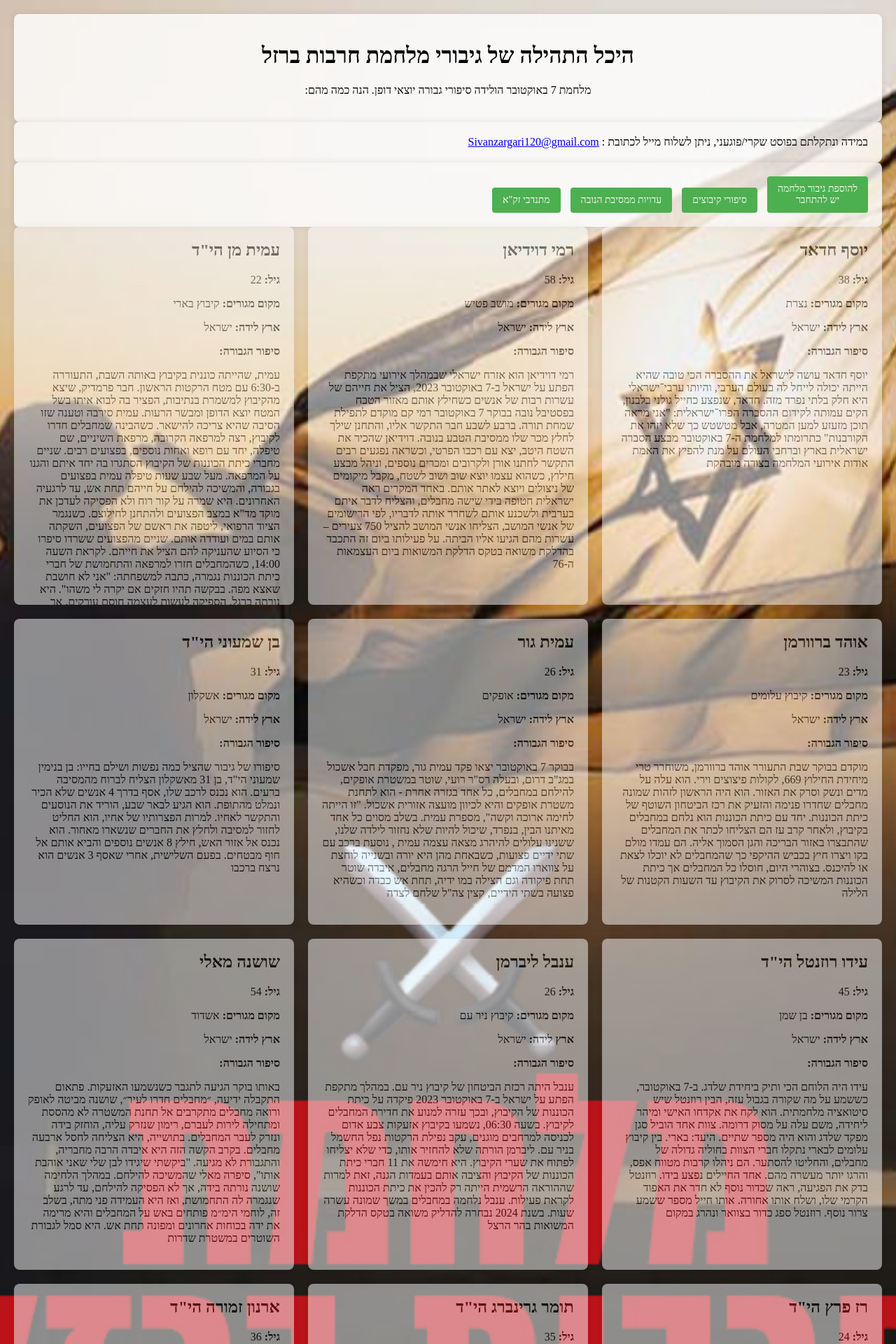
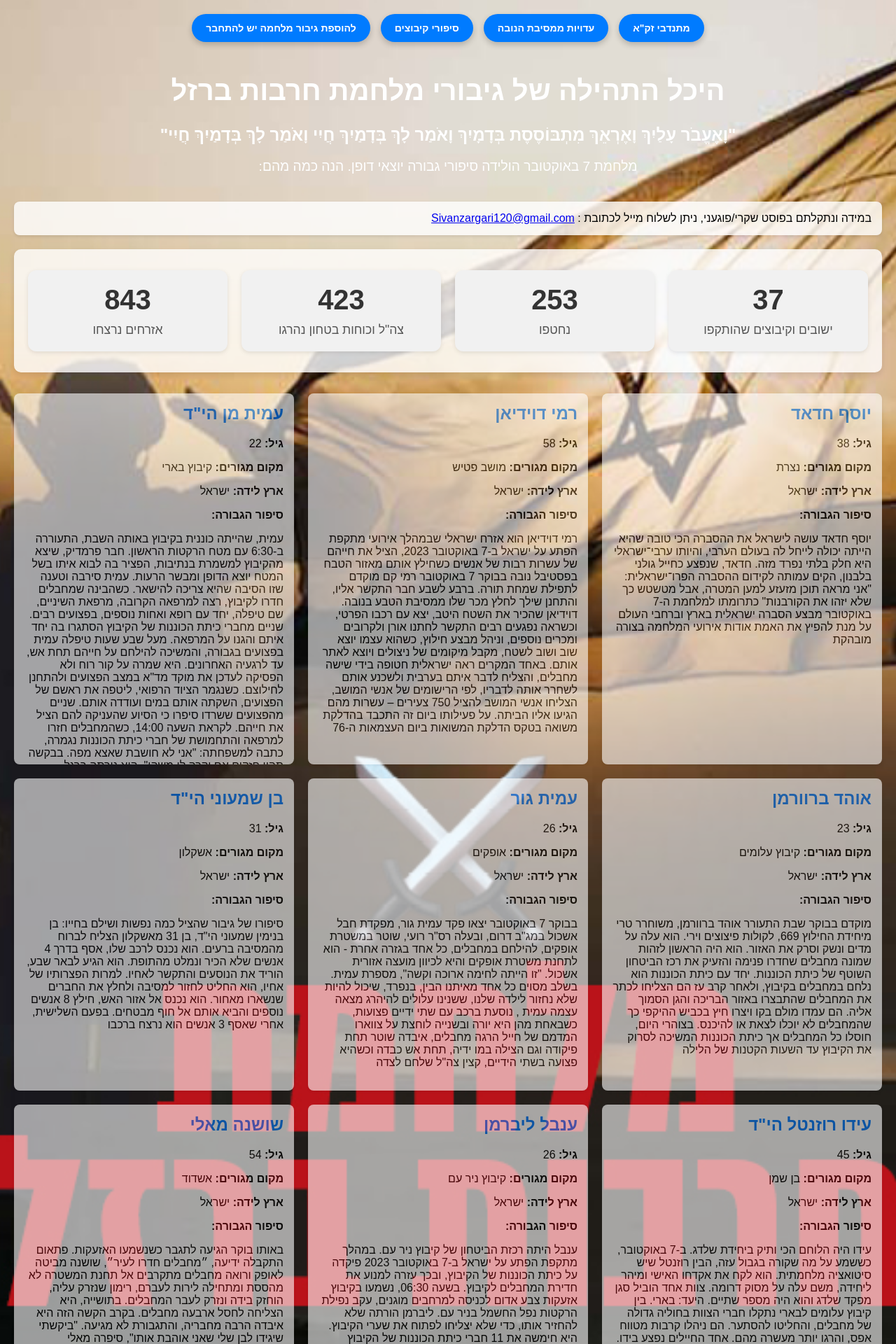
Before and after one commit to SivanZargari/Iron-Swords-Project, a Django app: page / in a window 1280 px wide. Shown: the top 1920 px of the page at 70% size. Run offline with Django 5.2, Linux system fonts and the light colour scheme; data comes from the database, SQL or seed files in the repository; both versions use the stored data as it was after the commit; parts of the project's set-up code (start-up, migrations or seed data) failed here and were passed over.

Commit message:
Add files via upload

```diff
--- a/Iron Swords Project/Iron Swords Project/myProject/ironSwordsApp/templates/home.html
+++ b/Iron Swords Project/Iron Swords Project/myProject/ironSwordsApp/templates/home.html
@@ -9,33 +9,75 @@
         body, html {
             height: 100%;
             margin: 0;
-            font-family: Times New Roman, sans-serif;
-            background-color: #f4f4f4;
+            font-family: Arial, sans-serif;
+            background-color: #e9ecef;
             display: flex;
             flex-direction: column;
+            overflow-x: hidden; /* Prevent horizontal scroll */
         }
         .bg {
             background-image: url("{% static 'images/picc.jpg' %}");
             background-position: center;
             background-repeat: no-repeat;
             background-size: cover;
-            flex: 1; /* Allow the main content area to expand */
+            background-attachment: fixed;
+            flex: 1;
             padding: 20px;
             box-sizing: border-box;
-        }
-        .header, .ad-square, .button-square, .hero-box {
-            background-color: rgba(255, 255, 255, 0.8);
-            padding: 20px;
-            border-radius: 8px;
-            box-shadow: 0 0 10px rgba(0,0,0,0.1);
+            display: flex;
+            flex-direction: column;
         }
         .header {
             text-align: center;
+            margin-bottom: 20px;
+            color: #ffffff;
+        }
+        .header h1 {
+            font-size: 2.5em;
+        }
+        .header h2 {
+            font-size: 1.5em;
+        }
+        .header p {
+            font-size: 1.2em;
+        }
+        .ad-square {
+            direction: rtl;
+            text-align: right;
+            background-color: rgba(255, 255, 255, 0.8);
+            padding: 15px;
+            border-radius: 8px;
+            box-shadow: 0 2px 4px rgba(0, 0, 0, 0.1);
+            margin-bottom: 20px;
+        }
+        .button-container {
+            display: flex;
+            flex-direction: row;
+            justify-content: center;
+            gap: 15px;
+            margin-bottom: 20px;
+        }
+        .button-container a {
+            display: inline-block;
+            background-color: #007bff;
+            color: #fff;
+            padding: 12px 20px;
+            text-decoration: none;
+            border-radius: 25px;
+            font-size: 14px;
+            font-weight: bold;
+            transition: background-color 0.3s, transform 0.3s;
+            box-shadow: 0 4px 8px rgba(0, 0, 0, 0.2);
+        }
+        .button-container a:hover {
+            background-color: #0056b3;
+            transform: translateY(-3px);
         }
         .hero-grid {
             display: grid;
             grid-template-columns: repeat(auto-fit, minmax(300px, 1fr));
             gap: 20px;
+            margin-bottom: 20px;
         }
         .hero-box {
             text-align: right;
@@ -43,69 +85,109 @@
             max-height: 500px;
             background-color: white;
             overflow: auto;
-            opacity: 0.5;
+            opacity: 0.6;
+            padding: 15px;
+            border-radius: 8px;
+            box-shadow: 0 2px 4px rgba(0, 0, 0, 0.1);
+            transition: opacity 0.3s;
         }
         .hero-box:hover {
             opacity: 1.0;
         }
         .hero-box h2 {
             margin-top: 0;
+            color: #007bff;
         }
-        .actions {
-            text-align: left;
+        .actions a {
+            text-decoration: none;
+            color: #007bff;
+            margin-right: 10px;
+            font-weight: bold;
+        }
+        .actions a:hover {
+            color: #0056b3;
         }
         .logout-button {
-            background-color: #f44336;
+            background-color: #dc3545;
             color: #fff;
             text-align: center;
-            padding: 10px;
+            padding: 10px 20px;
             border: none;
-            border-radius: 4px;
+            border-radius: 25px;
             cursor: pointer;
-            margin-top: 10px; /* Adjust this value to move the button higher or lower */
             display: block;
-            margin-left: auto; /* Push the button to the right */
-            margin-right: 20px; /* Adjust this value to move the button slightly to the left */
+            margin: 20px auto;
+            font-size: 14px;
+            font-weight: bold;
+            transition: background-color 0.3s;
         }
         .logout-button:hover {
-            background-color: #d32f2f;
-        }
-        .ad-square {
-            direction: rtl;
-            text-align: right;
-        }
-        .button-square {
-            direction: rtl;
-            text-align: right;
-        }
-        .button-square a {
-            display: inline-block;
-            background-color: #4CAF50;
-            color: #fff;
-            padding: 10px 15px;
-            text-decoration: none;
-            border-radius: 4px;
-            font-size: 14px;
-            text-align: center;
-            margin-left: 10px; /* Add margin to separate the buttons */
-        }
-        .button-square a:hover {
-            background-color: #45a049;
+            background-color: #c82333;
         }
         .footer {
-            background-color: rgba(255, 255, 255, 0.9);
+            background-color: #ffffff;
             padding: 10px;
             text-align: center;
             font-size: 12px;
             color: #666;
             border-top: 1px solid #ddd;
         }
+        .stats-section {
+            display: flex;
+            flex-wrap: wrap;
+            justify-content: space-around;
+            align-items: center;
+            padding: 30px 20px;
+            background-color: rgba(255, 255, 255, 0.8);
+            border-radius: 10px;
+            box-shadow: 0 4px 8px rgba(0, 0, 0, 0.1);
+            margin-bottom: 30px;
+            gap: 20px;
+        }
+        .stat-item {
+            text-align: center;
+            background-color: #f1f1f1;
+            border-radius: 12px;
+            padding: 20px;
+            flex: 1;
+            min-width: 150px;
+            max-width: 250px;
+            transition: box-shadow 0.3s ease, transform 0.3s ease;
+            box-shadow: 0 2px 6px rgba(0, 0, 0, 0.1);
+        }
+        .stat-item:hover {
+            box-shadow: 0 4px 12px rgba(0, 0, 0, 0.2);
+            transform: translateY(-4px);
+        }
+        .stat-number {
+            font-size: 2.5em;
+            font-weight: 700;
+            margin: 0;
+            color: #333;
+        }
+        .stat-label {
+            font-size: 1.1em;
+            margin: 10px 0 0;
+            color: #555;
+            font-weight: 400;
+        }
     </style>
 </head>
 <body>
     <div class="bg">
+        <!-- Buttons Section -->
+        <div class="button-container">
+            <a href="{% url 'login' %}?next={% url 'add_hero' %}">
+                להוספת גיבור מלחמה יש להתחבר
+            </a>
+            <a href="{% url 'kibbutz_stories' %}">סיפורי קיבוצים</a>
+            <a href="{% url 'nova_party_evidence' %}">עדויות ממסיבת הנובה</a>
+            <a href="{% url 'zaka_people' %}">מתנדבי זק"א</a>
+        </div>
+
         <div class="header">
             <h1>היכל התהילה של גיבורי מלחמת חרבות ברזל</h1>
+            <h2>"וָאֶעֱבֹר עָלַיִךְ וָאֶרְאֵךְ מִתְבּוֹסֶסֶת בְּדָמָיִךְ וָאֹמַר לָךְ בְּדָמַיִךְ חֲיִי וָאֹמַר לָךְ בְּדָמַיִךְ חֲיִי"</h2>
             <p>:מלחמת 7 באוקטובר הולידה סיפורי גבורה יוצאי דופן. הנה כמה מהם</p>
         </div>
 
@@ -114,14 +196,24 @@
             <a href="mailto:Sivanzargari120@gmail.com">Sivanzargari120@gmail.com</a>
         </div>
 
-        <div class="button-square">
-            <a href="{% url 'login' %}?next={% url 'add_hero' %}">
-                <span class="highlight">להוספת גיבור מלחמה</span><br>
-                <span class="underline">יש להתחבר</span>
-            </a>
-            <a href="{% url 'kibbutz_stories' %}">סיפורי קיבוצים</a>
-            <a href="{% url 'nova_party_evidence' %}">עדויות ממסיבת הנובה</a>
-            <a href="{% url 'zaka_people' %}">מתנדבי זק"א</a>
+        <!-- Statistics Section -->
+        <div class="stats-section">
+            <div class="stat-item">
+                <h4 class="stat-number">843</h4>
+                <h5 class="stat-label">אזרחים נרצחו</h5>
+            </div>
+            <div class="stat-item">
+                <h4 class="stat-number">423</h4>
+                <h5 class="stat-label">צה"ל וכוחות בטחון נהרגו</h5>
+            </div>
+            <div class="stat-item">
+                <h4 class="stat-number">253</h4>
+                <h5 class="stat-label">נחטפו</h5>
+            </div>
+            <div class="stat-item">
+                <h4 class="stat-number">37</h4>
+                <h5 class="stat-label">ישובים וקיבוצים שהותקפו</h5>
+            </div>
         </div>
 
         {% if user.is_authenticated %}
--- a/Iron Swords Project/Iron Swords Project/myProject/ironSwordsApp/templates/zaka_people.html
+++ b/Iron Swords Project/Iron Swords Project/myProject/ironSwordsApp/templates/zaka_people.html
@@ -3,7 +3,7 @@
 <head>
     <meta charset="UTF-8">
     <meta name="viewport" content="width=device-width, initial-scale=1.0">
-    <title>מתדנבי זק"א</title>
+    <title>מתנדבי זק"א</title>
     {% load static %}
     <style>
         /* Add any specific styles for this page here */
```
Also changed, not shown: Iron Swords Project/Iron Swords Project/myProject/db.sqlite3.
